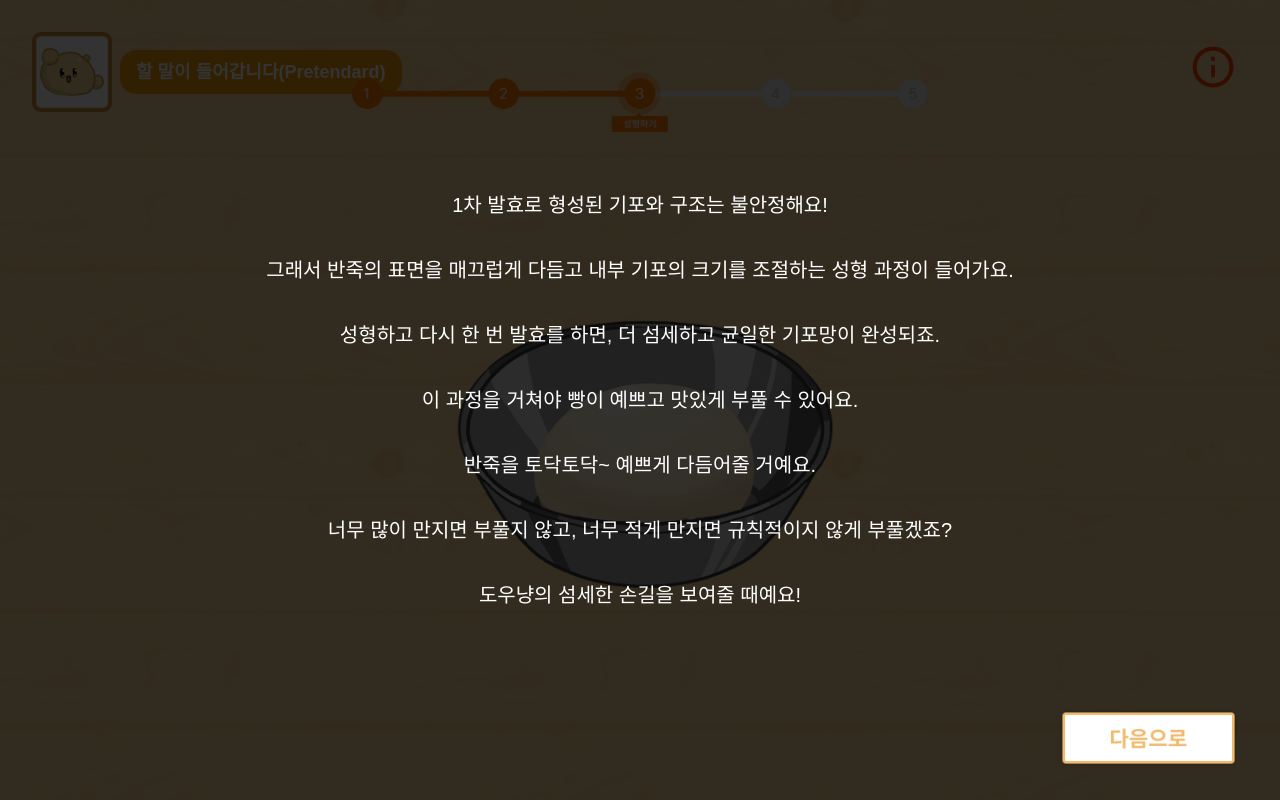
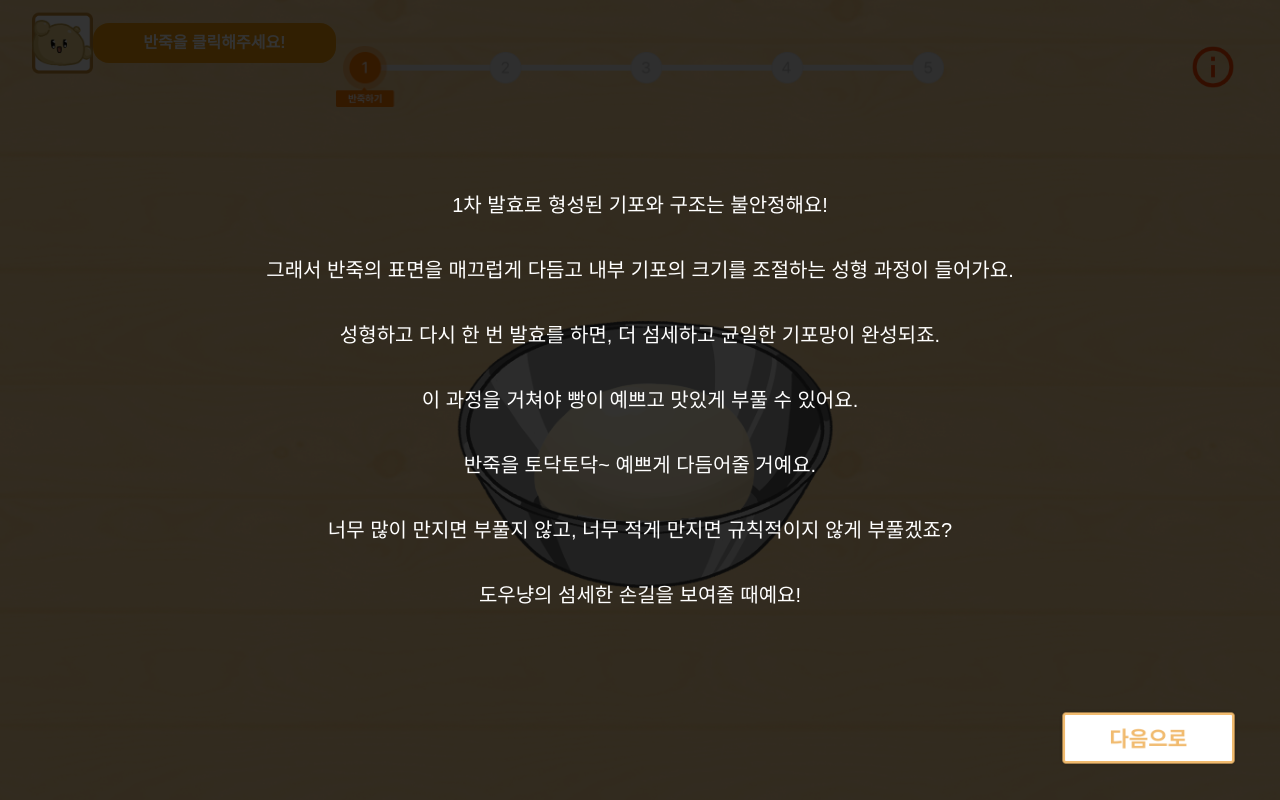
Before and after one commit to STDev-Science-Hackathon-16/Frontend, a React (Vite) app: page /shaping in a window 1280 px wide. Built offline with nearby package versions, Linux system fonts and the light colour scheme.

Commit message:
feat: 성형 페이지 효모 캐릭터 메세지 추가

```diff
--- a/src/pages/Shaping.tsx
+++ b/src/pages/Shaping.tsx
@@ -9,7 +9,19 @@ function Shaping() {
 	const { setFail } = useFailStore();
 	const token = useTokenStore((state) => state.token);
 	const gameId = useGameIdStore((state) => state.gameId);
-
+	const yeastMessage = [
+		"반죽을 클릭해주세요!",
+		"더 클릭해주세요",
+		"더 클릭해도 될 것 같아요!",
+		"그만 클릭해도 될 것 같아요!",
+	];
+	const getMessage = () => {
+		if (doughcatClickCount >= 35) return yeastMessage[3];
+		if (doughcatClickCount >= 30) return yeastMessage[2];
+		if (doughcatClickCount >= 20) return yeastMessage[2];
+		if (doughcatClickCount >= 10) return yeastMessage[1];
+		return yeastMessage[0];
+	};
 	const [showTutorial, setShowTutorial] = useState(true);
 
 	const [doughcatClickCount, setDoughcatClickCount] = useState(0);
@@ -99,24 +111,24 @@ function Shaping() {
 			)}
 			<div className="absolute top-8 left-8 right-8 flex justify-between items-start z-20">
 				<div className="flex items-center gap-2">
-					<div className="relative w-20 h-20 flex-shrink-0">
+					<div>
 						<img
 							src="/Rectangle1527.png"
 							alt="frame"
-							className="absolute top-0 left-0 w-full h-full"
+							className="absolute top-[16%] left-[0%] w-[5%] transform -translate-y-1/2 z-30"
 						/>
 						<img
 							src="/normalyeast.png"
 							alt="character"
-							className="absolute top-1/2 left-1/2 transform -translate-x-1/2 -translate-y-1/2 w-16 h-12 z-10"
+							className="absolute top-[16%] left-[0%] w-[5%] transform -translate-y-1/2 z-30"
 						/>
 					</div>
-					<div className="bg-amber-500 px-4 py-2 rounded-2xl font-bold text-white text-lg whitespace-nowrap">
-						할 말이 들어갑니다(Pretendard)
+					<div className="bg-amber-500 px-4 py-2 rounded-2xl font-bold text-white absolute top-[16%] left-[5%] w-[20%] transform -translate-y-1/2 z-30 whitespace-nowrap">
+						{getMessage()}
 					</div>
 				</div>
-				<div className="absolute top-8 left-1/2 transform -translate-x-1/2 px-4 py-2 rounded-md text-center text-sm z-30">
-					<img src="/progress3.png" alt="프로그레스 바" />
+				<div className="absolute top-[20%] left-[50%] transform -translate-x-1/2 rounded-md text-center text-sm z-30">
+					<img src="/progress1.png" alt="프로그레스 바" />
 				</div>
 				<button
 					type="button"
```
